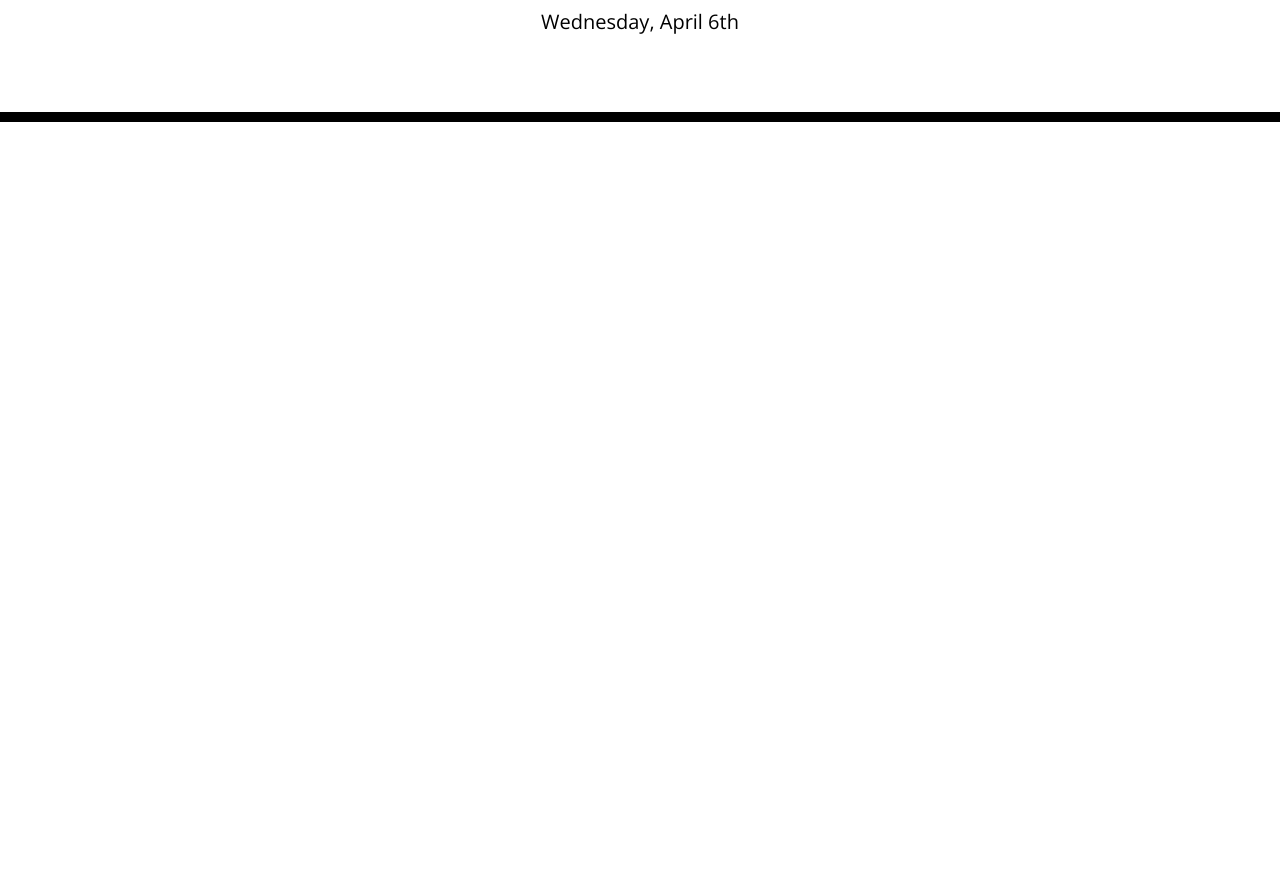
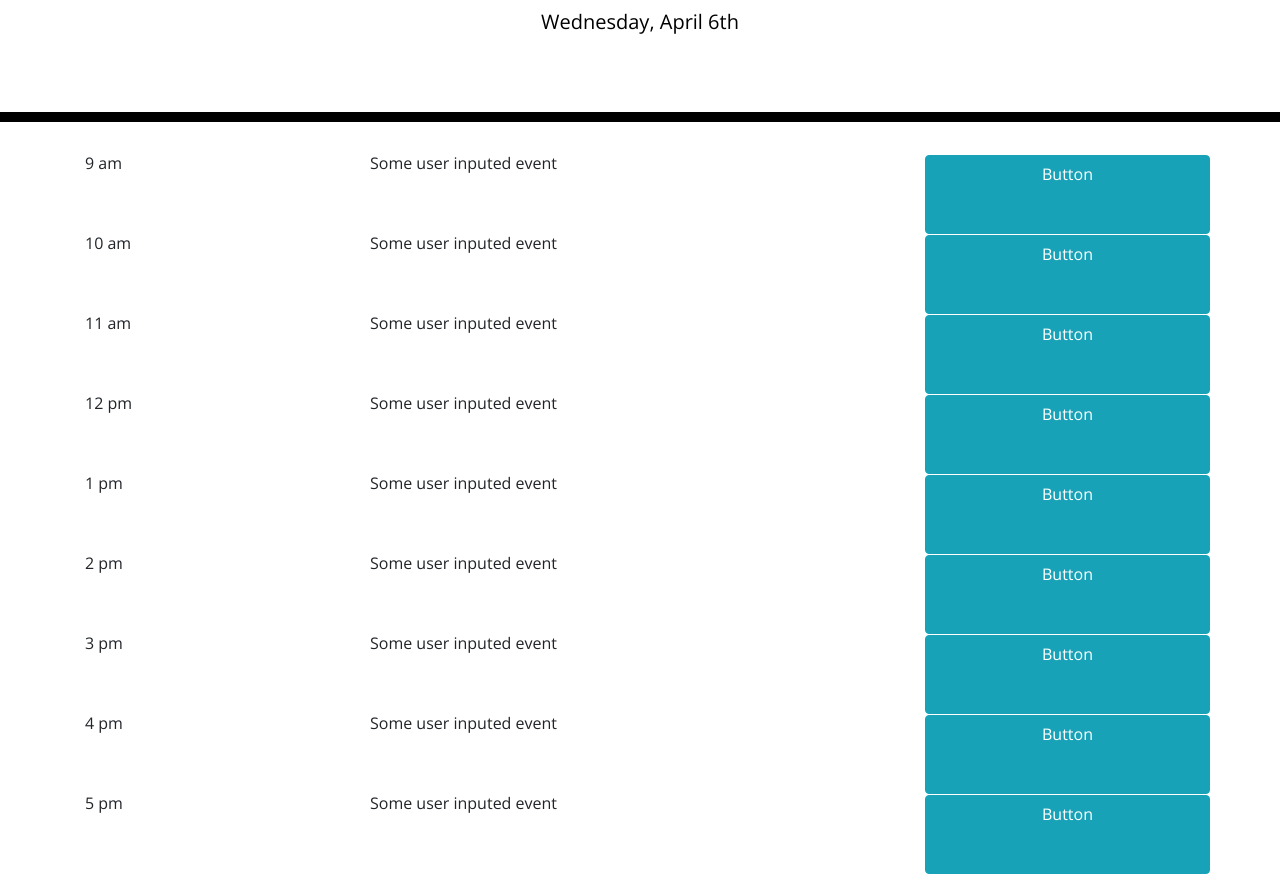
Before and after one commit to Tim-Zebra/05-Homework_Third-Party-APIs, a plain HTML site: page index.html in a window 1280 px wide. Shown: the part 182-1056 px from the top of the page. Before the commit the page ends 800 px from the top, so only its background shows below. Drawn offline with nearby package versions, Linux system fonts and the light colour scheme; files that its build step writes are made by us from their sources.

Commit message:
created rows and buttons

```diff
--- a/index.html
+++ b/index.html
@@ -30,7 +30,51 @@
     </header>
     <div class="container">
       <!-- Timeblocks go here -->
-
+      <div class="row" id="9">
+        <div class="col-3">9 am</div>
+        <div class="col-6 ">Some user inputed event</div>
+        <div class="col-3 btn btn-info">Button</div>
+      </div>
+      <div class="row" id="10">
+        <div class="col-3">10 am</div>
+        <div class="col-6 ">Some user inputed event</div>
+        <div class="col-3 btn btn-info">Button</div>
+      </div>
+      <div class="row" id="11">
+        <div class="col-3">11 am</div>
+        <div class="col-6 ">Some user inputed event</div>
+        <div class="col-3 btn btn-info">Button</div>
+      </div>
+      <div class="row" id="12">
+        <div class="col-3">12 pm</div>
+        <div class="col-6 ">Some user inputed event</div>
+        <div class="col-3 btn btn-info">Button</div>
+      </div>
+      <div class="row" id="13">
+        <div class="col-3">1 pm</div>
+        <div class="col-6 ">Some user inputed event</div>
+        <div class="col-3 btn btn-info">Button</div>
+      </div>
+      <div class="row" id="14">
+        <div class="col-3">2 pm</div>
+        <div class="col-6 ">Some user inputed event</div>
+        <div class="col-3 btn btn-info">Button</div>
+      </div>
+      <div class="row" id="15">
+        <div class="col-3">3 pm</div>
+        <div class="col-6 ">Some user inputed event</div>
+        <div class="col-3 btn btn-info">Button</div>
+      </div>
+      <div class="row" id="16">
+        <div class="col-3">4 pm</div>
+        <div class="col-6 ">Some user inputed event</div>
+        <div class="col-3 btn btn-info">Button</div>
+      </div>
+      <div class="row" id="17">
+        <div class="col-3">5 pm</div>
+        <div class="col-6 ">Some user inputed event</div>
+        <div class="col-3 btn btn-info">Button</div>
+      </div>
     </div>
 
     <script src="https://cdnjs.cloudflare.com/ajax/libs/jquery/3.2.1/jquery.min.js"></script>
```
Also changed, not shown: assets/js/script.js (line endings or trailing spaces), 1 other file.
